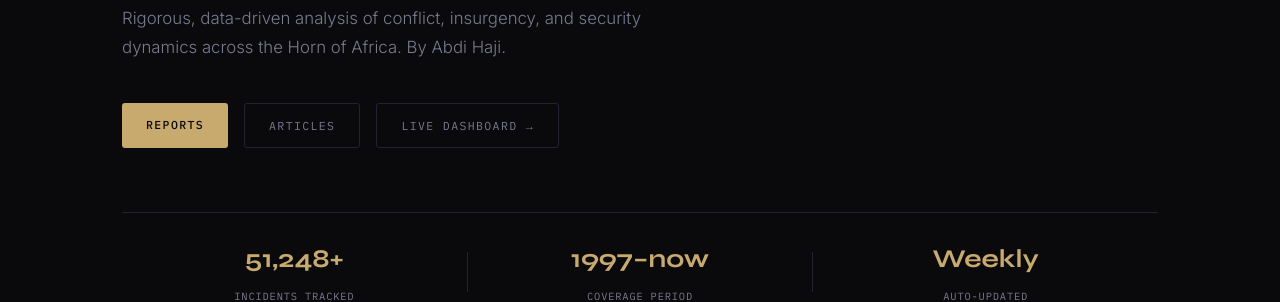
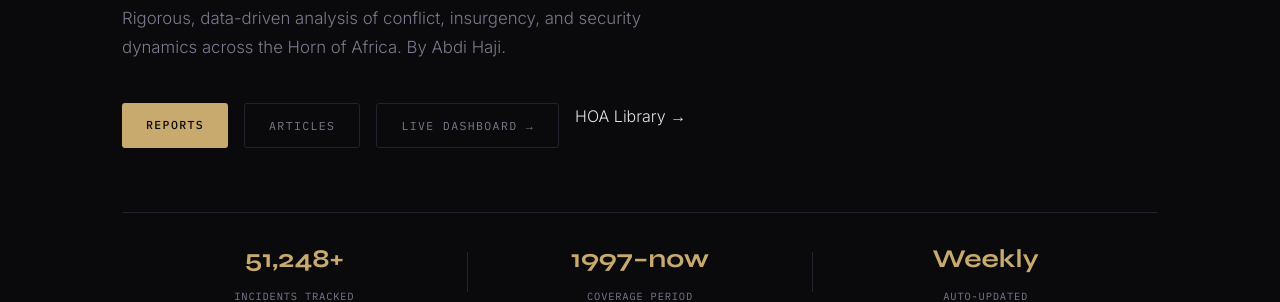
Before and after one commit to abdigh26/abdigh26.github.io, a Jekyll site: the page built from index.html, in a window 1280 px wide and 900 px high. Shown: the part 428-730 px from the top of the window. Built offline with Jekyll 4.4.1, drawn with Linux system fonts in a browser that asks for light colours.

Commit message:
Update index.html

```diff
--- a/index.html
+++ b/index.html
@@ -11,6 +11,7 @@ title: Home
     <a href="/reports.html" class="btn-primary">Reports</a>
     <a href="/articles.html" class="btn-ghost">Articles</a>
     <a href="/dashboard.html" class="btn-ghost">Live Dashboard →</a>
+<a href="/library/">HOA Library →</a>
   </div>
 </section>
 
```
